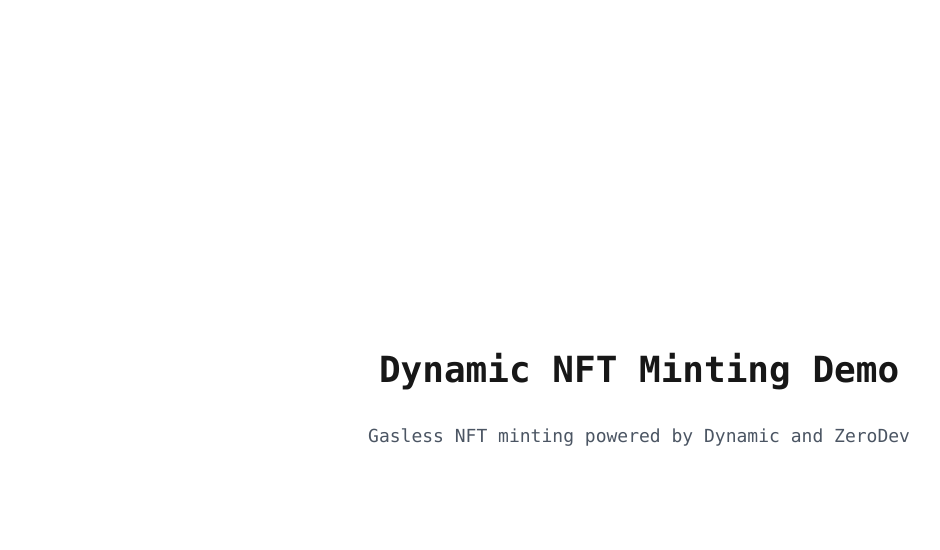
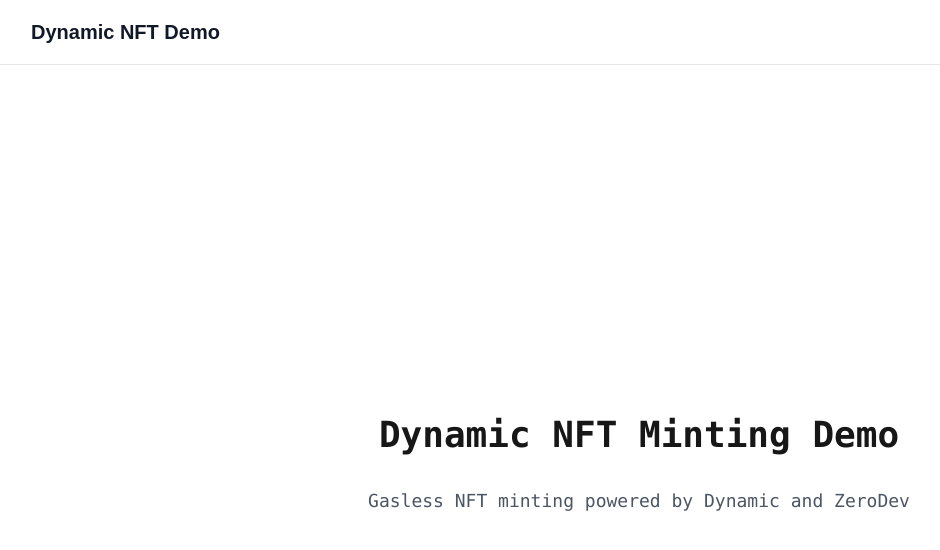
Before and after one commit to deanshelton913/dynamic-demo, a Next.js app: page / in a window 1280 px wide. Shown: the top 550 px of the page, without its empty margins (1-941 px from the left). Built offline with nearby package versions, Linux system fonts and the light colour scheme; no server answers.

Commit message:
Adds Dynamic provider

```diff
--- a/src/app/layout.tsx
+++ b/src/app/layout.tsx
@@ -1,5 +1,7 @@
 import type { Metadata } from "next";
 import "./globals.css";
+import DynamicProvider from "@/components/dynamic-provider";
+import Header from "@/components/header";
 
 export const metadata: Metadata = {
   title: "Dynamic NFT Minting Demo",
@@ -14,7 +16,10 @@
   return (
     <html lang="en">
       <body className="antialiased">
-        {children}
+        <DynamicProvider>
+          <Header />
+          {children}
+        </DynamicProvider>
       </body>
     </html>
   );
--- /dev/null
+++ b/src/components/dynamic-provider.tsx
@@ -0,0 +1,34 @@
+"use client";
+
+import { DynamicContextProvider } from "@dynamic-labs/sdk-react-core";
+import { EthereumWalletConnectors } from "@dynamic-labs/ethereum";
+import { ZeroDevSmartWalletConnectors } from "@dynamic-labs/ethereum-aa";
+
+export default function DynamicProvider({ children }: React.PropsWithChildren) {
+  return (
+    <DynamicContextProvider
+      settings={{
+        // Environment ID: Unique identifier for your Dynamic project
+        // This connects your app to your Dynamic dashboard and configuration
+        environmentId: process.env.NEXT_PUBLIC_DYNAMIC_ENVIRONMENT_ID || 'c66ba0c7-7cb3-48fc-aa22-f6fc84c29d75',
+
+        // Wallet Connectors: Defines which wallet types are available to users
+        // EthereumWalletConnectors: Traditional wallets (MetaMask, WalletConnect, etc.)
+        // ZeroDevSmartWalletConnectors: Account abstraction wallets for gasless transactions
+        walletConnectors: [EthereumWalletConnectors, ZeroDevSmartWalletConnectors],
+
+        // Event Handlers: Respond to authentication events
+        events: {
+          onAuthSuccess: async (event) => {
+            console.log('Dynamic authentication successful:', event);
+          },
+          onLogout: async (event) => {
+            console.log('Dynamic logout successful:', event);
+          },
+        },
+      }}
+    >
+      {children}
+    </DynamicContextProvider>
+  );
+}
--- /dev/null
+++ b/src/components/header.tsx
@@ -0,0 +1,22 @@
+"use client";
+
+import { DynamicWidget } from "@dynamic-labs/sdk-react-core";
+
+export default function Header() {
+  return (
+    <header className="w-full border-b border-gray-200 bg-white">
+      <div className="max-w-7xl mx-auto px-4 sm:px-6 lg:px-8">
+        <div className="flex justify-between items-center h-16">
+          <div className="flex items-center">
+            <h1 className="text-xl font-semibold text-gray-900">
+              Dynamic NFT Demo
+            </h1>
+          </div>
+          <div className="flex items-center">
+            <DynamicWidget />
+          </div>
+        </div>
+      </div>
+    </header>
+  );
+}
```
Also changed, not shown: package.json (+6 -1 lines), 1 other file (tests, documents, lock files or other folders).
